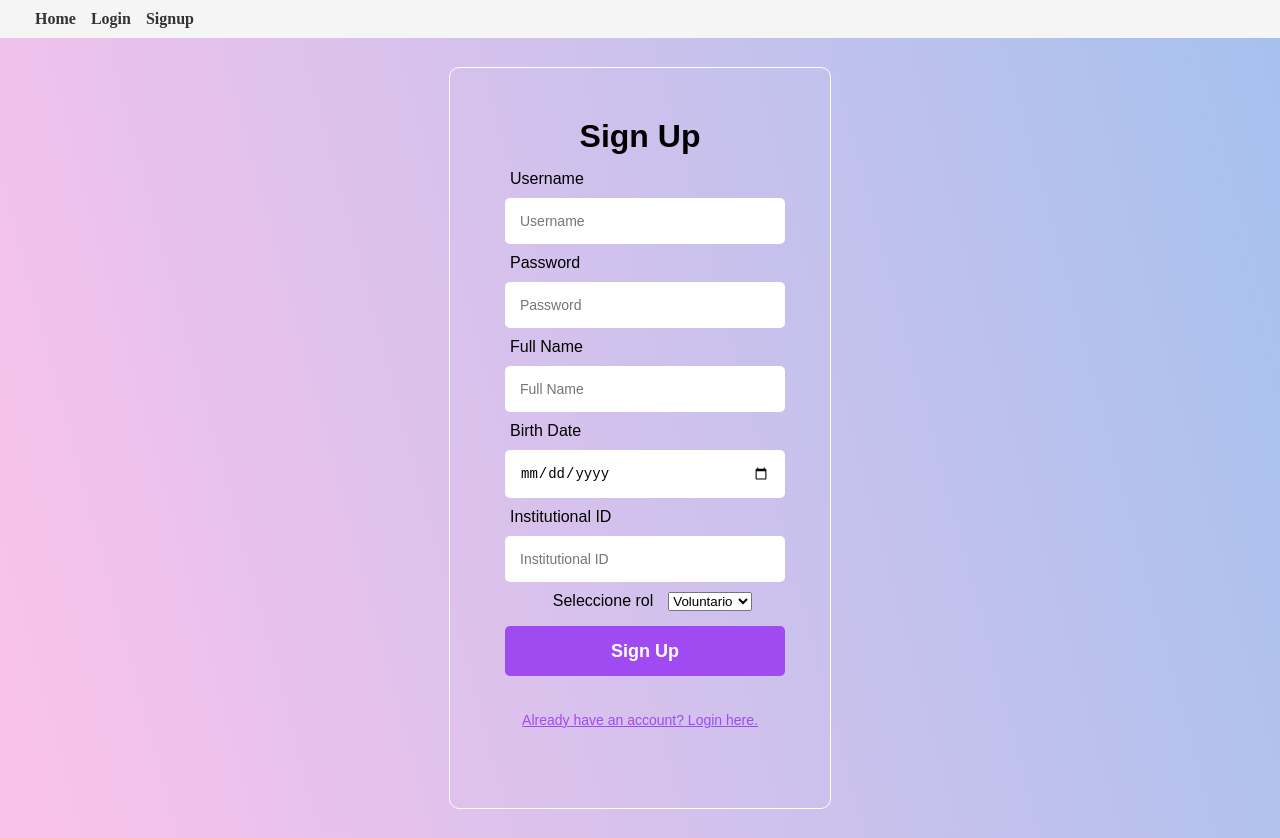
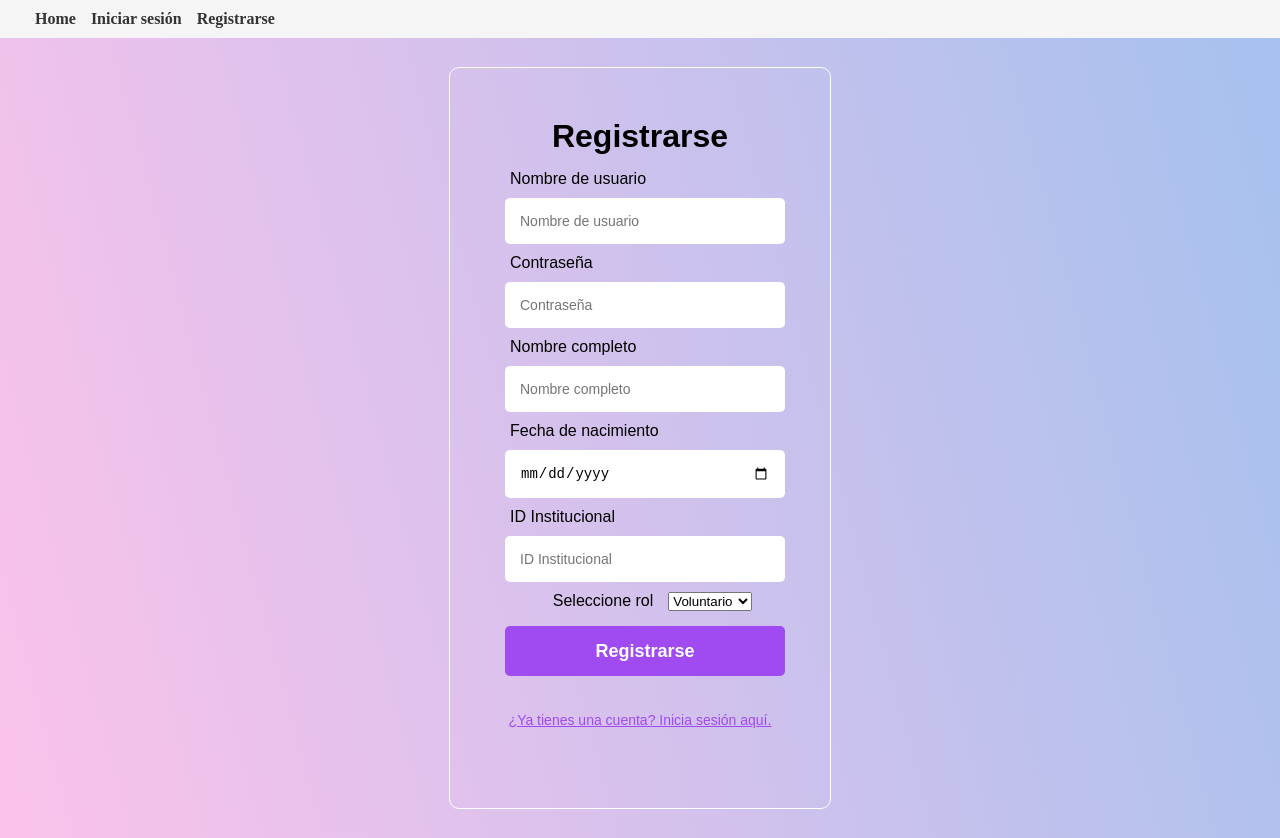
Before and after one commit to Nesticojavier/calendar-manager, a React (Vite) app in the folder client/: page /signup in a window 1280 px wide. Built offline with nearby package versions, Linux system fonts and the light colour scheme.

Commit message:
cambiando el idioma

```diff
--- a/client/src/Components/Navbar.jsx
+++ b/client/src/Components/Navbar.jsx
@@ -32,7 +32,7 @@ export default function Navbar({ isLoggedIn, setIsLoggedIn }) {
                                 to="/login"
                                 className={({ isActive }) => (isActive ? "active" : "")}
                             >
-                                Login
+                                Iniciar sesión
                             </NavLink>
                         </li>
                         <li>
@@ -40,7 +40,7 @@ export default function Navbar({ isLoggedIn, setIsLoggedIn }) {
                                 to="/signup"
                                 className={({ isActive }) => (isActive ? "active" : "")}
                             >
-                                Signup
+                                Registrarse
                             </NavLink>
                         </li>
                     </>
--- a/client/src/Components/login.jsx
+++ b/client/src/Components/login.jsx
@@ -73,9 +73,9 @@ export default function Login ({ setIsLoggedIn }) {
           id: 1,
           name: "username",
           type: "text",
-          placeholder: "Username",
-          errormessage: "Username should be no more than 16 characters and shouldn't include any special character.",
-          label: "Username",
+          placeholder: "Nombre de usuario",
+          errormessage: "El nombre de usuario no debe tener más de 16 caracteres y no debe incluir ningún carácter especial.",
+          label: "Nombre de usuario",
           required: true,
           pattern: "[a-zA-Z0-9]{1,16}$",
         },
@@ -83,9 +83,9 @@ export default function Login ({ setIsLoggedIn }) {
           id: 2,
           name: "password",
           type: "password",
-          placeholder: "Password",
-          errormessage: "Password should be at least 3 characters long and shouldn't include any special character.",
-          label: "Password",
+          placeholder: "Contraseña",
+          errormessage: "La contraseña debe tener al menos 3 caracteres y no debe incluir ningún carácter especial.",
+          label: "Contraseña",
           required: true,
           pattern: "[a-zA-Z0-9]{3,}$",
         }
@@ -94,7 +94,7 @@ export default function Login ({ setIsLoggedIn }) {
     return (
         <div className="App">
             <div className="auth-form-container">
-                <h1>Login</h1>
+                <h1>Iniciar sesión</h1>
                 <form className = "login-form" onSubmit={handleSubmit}>
                     {inputs.map((input) => (
                         <div key={input.id} className = "formLogin">
@@ -119,11 +119,11 @@ export default function Login ({ setIsLoggedIn }) {
                             {focused[input.name] && <span>{input.errormessage}</span>}
                         </div>
                     ))}
-                    <button type="submit">Log In</button>
+                    <button type="submit">Iniciar sesión</button>
                 </form>
                 <p className="error">{errorMessage}</p>
                 <button className = "button-switch" onClick={() => navigate("/signup")}>
-                    Don't have an account? Sign up here.
+                    ¿No tienes una cuenta? Regístrate aquí.
                 </button>
             </div>
         </div>
--- a/client/src/Components/signup.jsx
+++ b/client/src/Components/signup.jsx
@@ -84,9 +84,9 @@ const Signup = () => {
           id: 1,
           name: "username",
           type: "text",
-          placeholder: "Username",
-          errormessage: "Username should be no more than 16 characters and shouldn't include any special character.",
-          label: "Username",
+          placeholder: "Nombre de usuario",
+          errormessage: "El nombre de usuario no debe tener más de 16 caracteres y no debe incluir ningún carácter especial.",
+          label: "Nombre de usuario",
           required: true,
           pattern: "[a-zA-Z0-9]{1,16}$",
         },
@@ -94,9 +94,9 @@ const Signup = () => {
           id: 2,
           name: "password",
           type: "password",
-          placeholder: "Password",
-          errormessage: "Password should be at least 3 characters long and shouldn't include any special character.",
-          label: "Password",
+          placeholder: "Contraseña",
+          errormessage: "La contraseña debe tener al menos 3 caracteres y no debe incluir ningún carácter especial.",
+          label: "Contraseña",
           required: true,
           pattern: "[a-zA-Z0-9]{3,}$",
         },
@@ -104,9 +104,9 @@ const Signup = () => {
           id: 3,
           name: "fullName",
           type: "text",
-          placeholder: "Full Name",
-          errormessage: "Full Name should be only letters and no more than 64 characters.",
-          label: "Full Name",
+          placeholder: "Nombre completo",
+          errormessage: "El nombre completo debe contener solo letras y no tener mas de 64 caracteres.",
+          label: "Nombre completo",
           required: true,
           pattern: "[a-zA-Z ]{1,64}",
         },
@@ -114,17 +114,17 @@ const Signup = () => {
           id: 4,
           name: "birthDate",
           type: "date",
-          placeholder: "Birth Date",
-          label: "Birth Date",
+          placeholder: "Fecha de nacimiento",
+          label: "Fecha de nacimiento",
           required: true
         },
         {
           id: 5,
           name: "institutionalId",
           type: "text",
-          placeholder: "Institutional ID",
-          errormessage: "Institutional ID should be only numbers and no more than 16 characters.",
-          label: "Institutional ID",
+          placeholder: "ID Institucional",
+          errormessage: "El ID institucional debe contener solo números y no tener mas de 16 caracteres.",
+          label: "ID Institucional",
           pattern: "[0-9.]{1,16}$",
         },
         {
@@ -132,7 +132,7 @@ const Signup = () => {
           name: "rol",
           type: "select",
           placeholder: "seleccione rol",
-          errormessage: "you must select a role",
+          errormessage: "Debes seleccionar un rol",
           label: "Seleccione rol",
           required: true,
           options: [
@@ -146,7 +146,7 @@ const Signup = () => {
         <div className="App">
 
             <div className="auth-form-container">
-                <h1>Sign Up</h1>
+                <h1>Registrarse</h1>
                 <form className = "register-form" onSubmit={handleSubmit}>
                     {inputs.map((input) => (
                         <div key={input.id} className="formRegister">
@@ -185,11 +185,11 @@ const Signup = () => {
                             {focused[input.name] && <span>{input.errormessage}</span>}
                         </div>
                     ))}
-                    <button type="submit">Sign Up</button>
+                    <button type="submit">Registrarse</button>
                 </form>
                 <p className="error">{errorMessage}</p>
                 <button className = "button-switch" onClick={() => navigate("/login")}>
-                    Already have an account? Login here.
+                    ¿Ya tienes una cuenta? Inicia sesión aquí.
                 </button>
             </div>
         </div>
```
